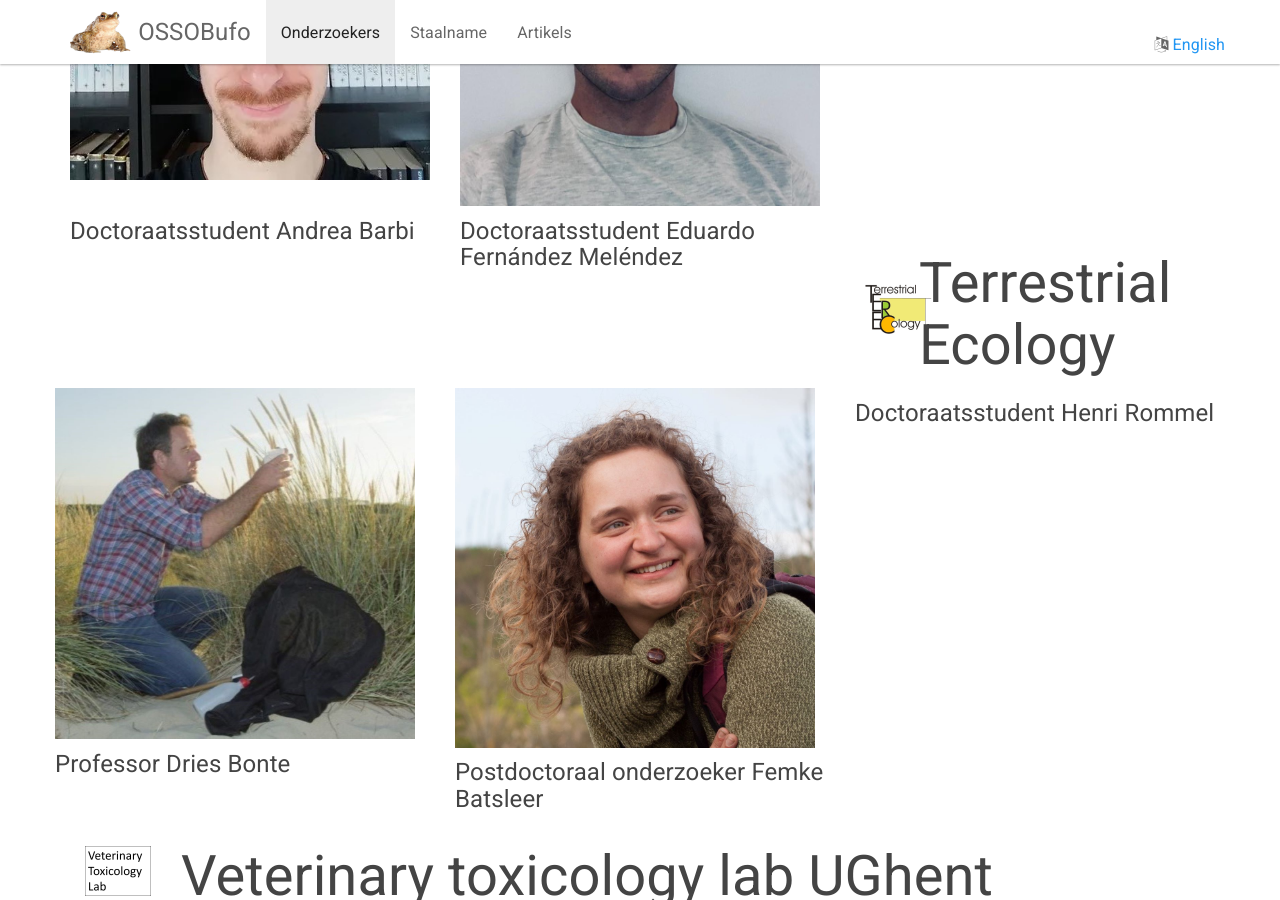
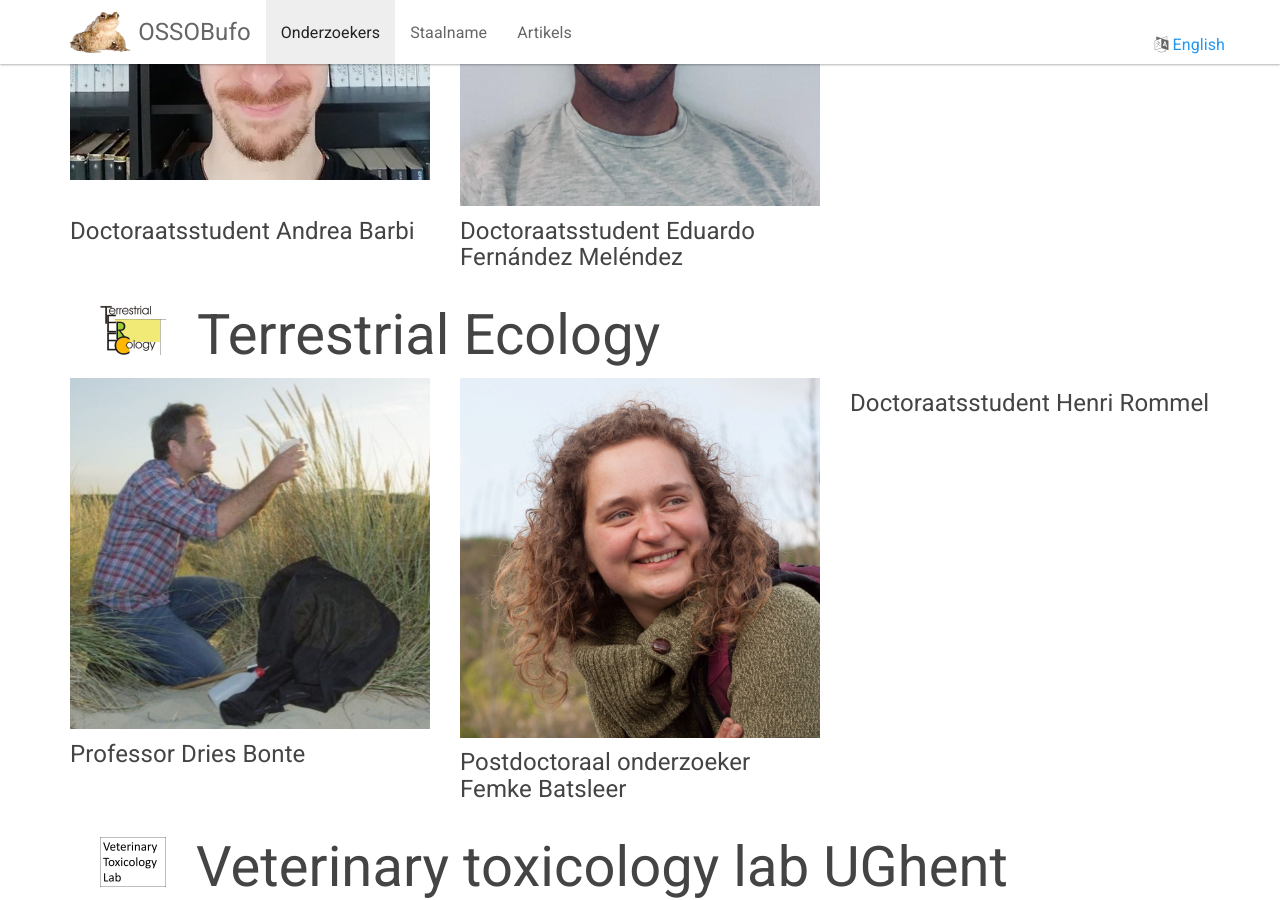
Before and after one commit to OSSOBufo/nl, a Jekyll site: the page built from _docs/researchers.md, in a window 1280 px wide and 900 px high, scrolled down 1179 px. Built offline with Jekyll 4.4.1, drawn with Linux system fonts in a browser that asks for light colours.

Commit message:
Update researchers.md

```diff
--- a/_docs/researchers.md
+++ b/_docs/researchers.md
@@ -55,7 +55,7 @@ redirect_from: /docs/researchers.html
             <h4>Doctoraatsstudent Eduardo <br/>
             Fernández Meléndez</h4>
     </div>
-<br/>
+</div>
 
 <div style="display: flex; align-items: center;">
     <a href="https://www.ecology.ugent.be/terec/"><img alt="terec" src="{{site.baseurl}}/assets/img/tereclogo.png" width="67" height="50" hspace="30"></a>
```
